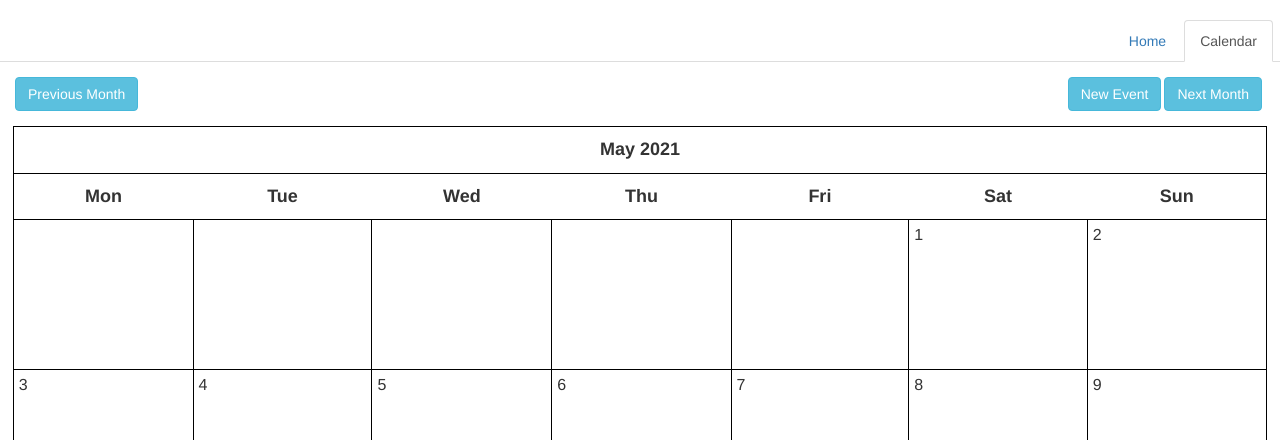
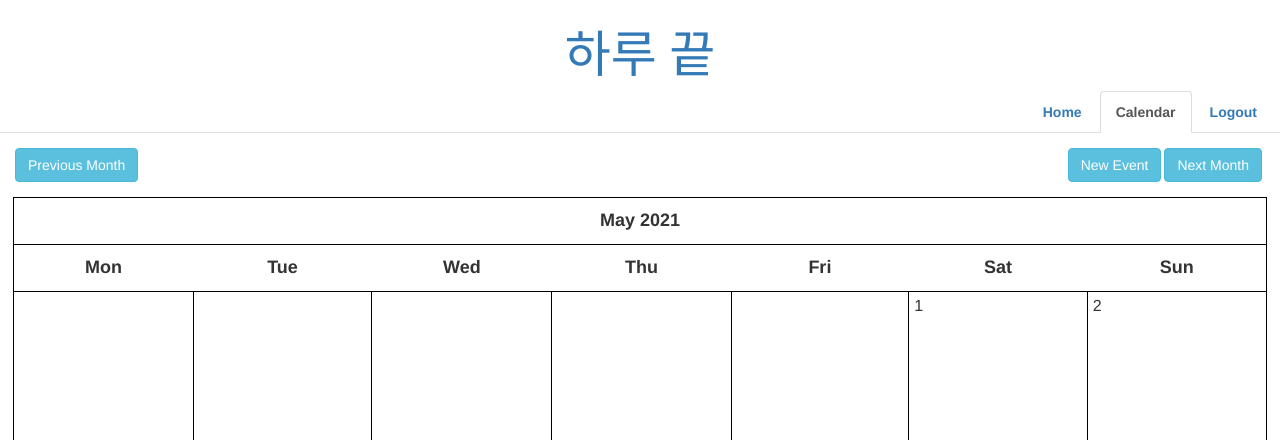
Before and after one commit to kgoltong/python_project_final, a Django app: page /cal/calendar/ in a window 1280 px wide. Shown: the top 440 px of the page. Run offline with Django 3.2, Linux system fonts and the light colour scheme; data that the repository does not hold is empty; some libraries are stand-ins or nearby versions; some web fonts are replaced.

Commit message:
+ css 수정보완 + 가운데 정렬  (06/17)

```diff
--- a/cal/templates/cal/calendar.html
+++ b/cal/templates/cal/calendar.html
@@ -1,9 +1,24 @@
 {% extends 'cal/base.html' %}
 
 {% block content %}
+<style>
+    @font-face {
+    font-family: 'BinggraeSamanco-Bold';
+    src: url('https://cdn.jsdelivr.net/gh/projectnoonnu/noonfonts_20-10@1.0/BinggraeSamanco-Bold.woff') format('woff');
+    font-weight: normal;
+    font-style: normal;
+}
+
+.title{
+font-family: 'BinggraeSamanco-Bold';
+font-size:50px;
+}
+</style>
+<center><a href="#" class = 'title'>하루 끝</a></center>
         <ul class="nav nav-tabs justify-content-end">
-          <li role="presentation"><a href="{% url 'account:login' %}">Home</a></li>
-          <li role="presentation"  class="active"><a href="{% url 'cal:calendar' %}">Calendar</a></li>
+          <li role="presentation"><a href="{% url 'account:login' %}"><b>Home</b></a></li>
+          <li role="presentation" class="active"><a href="{% url 'cal:calendar' %}"><b>Calendar</b></a></li>
+          <li role="presentation"><a href="{% url 'account:logout' %}"><b>Logout</b></a></li>
         </ul>
 <div class="clearfix">
 	<a class="btn btn-info left" href="{% url 'cal:calendar' %}?{{ prev_month }}"> Previous Month </a>
--- a/cal/views.py
+++ b/cal/views.py
@@ -48,18 +48,21 @@ def event(request, event_id=None):
     instance = Event()
     if event_id:
         instance = get_object_or_404(Event, pk=event_id)
+        print(event_id)
     else:
         instance = Event()
 
     form = EventForm(request.POST or None, instance=instance)
+    print(form)
     if request.POST and form.is_valid():
         form.save()
         return HttpResponseRedirect(reverse('cal:calendar'))
     return render(request, 'cal/event.html', {'form': form})
 
+
 def delete(request):
-    dele_event_id = request.POST.get('Event.id')
-    print("삭제한 event", dele_event_id)
-    post = Event.objects.get(id=dele_event_id)
-    post.delete()
-    return redirect('cal/calendar.html')
+    dele_event_id = request.POST.get('form.id')
+    print(dele_event_id)
+#     # memo = Event.objects.get(id=dele_event_id)
+#     # memo.delete()
+    return HttpResponseRedirect(reverse('cal:calendar'))
```
Also changed, not shown: account/templates/user/login.html (+23 -11 lines).
